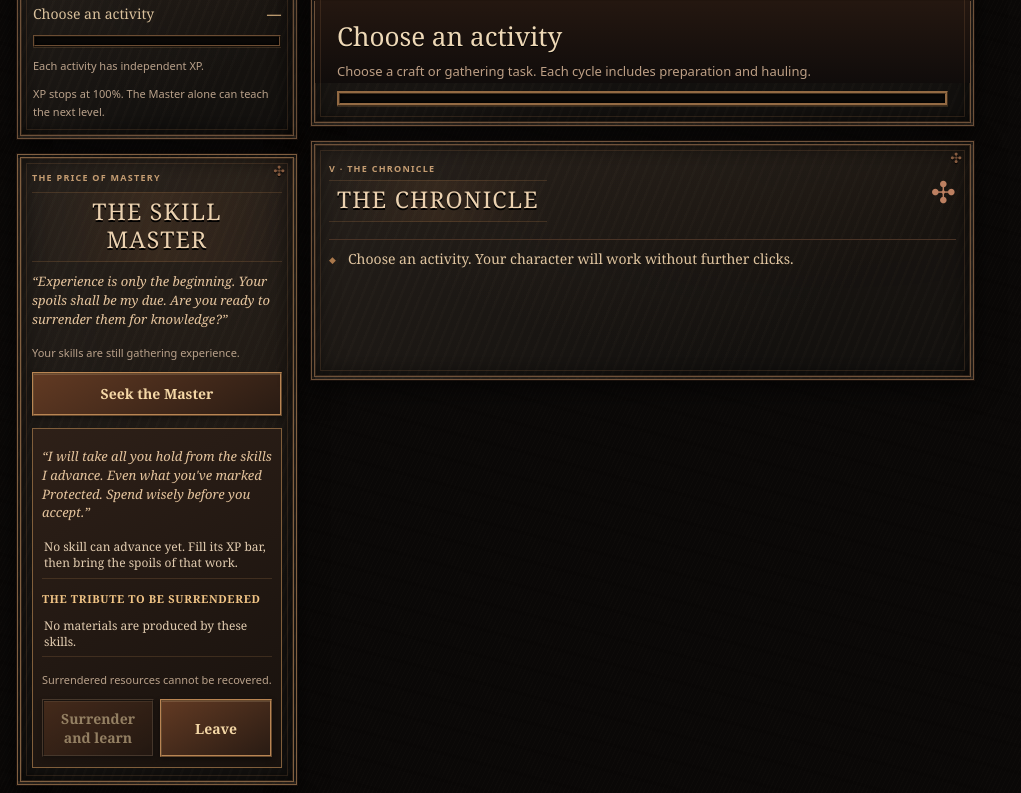
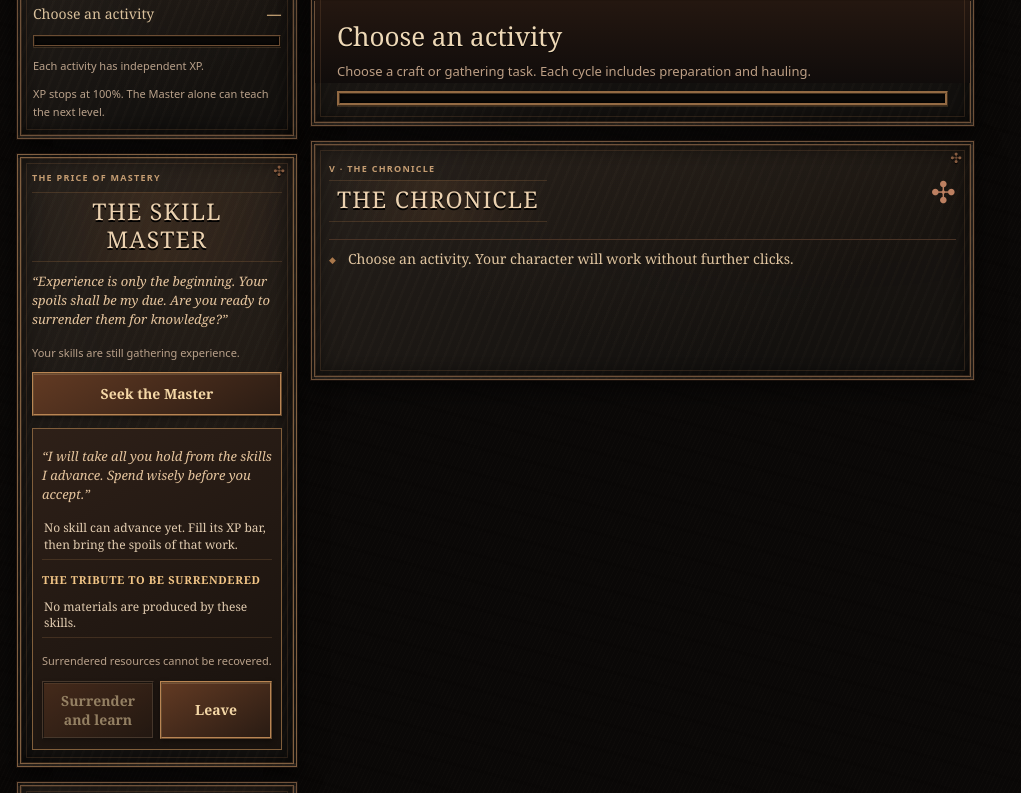
Before and after one commit to janisp123/idle_game, a plain HTML site: page site/play/index.html in a window 1280 px wide. Both pictures are taken after a click on the button "Seek the Master". Shown: the part 645-1438 px from the top of the page, without its empty margins (0-1021 px from the left). Drawn offline with Linux system fonts and the light colour scheme.

Commit message:
Remove obsolete protection copy/style and bust cached JS module versions

```diff
--- a/site/play/index.html
+++ b/site/play/index.html
@@ -9,7 +9,7 @@
   <link rel="icon" href="../favicon.svg" type="image/svg+xml">
   <link rel="stylesheet" href="./game.css">
   <link rel="stylesheet" href="./iron-ui.css?v=20261121-skill-master1">
-  <script type="module" src="./app.mjs?v=20261121-queue-skill-progress1"></script>
+  <script type="module" src="./app.mjs?v=20261121-no-resource-locks1"></script>
 </head>
 <body>
   <a class="skip-link" href="#game">Skip to game</a>
@@ -68,7 +68,7 @@
           <p class="hint" id="masterStatus">No skills are ready for the Master yet.</p>
           <button id="visitMaster" class="activity-start master-visit" type="button" aria-controls="masterAudience" aria-expanded="false">Seek the Master</button>
           <div id="masterAudience" class="master-audience" hidden>
-            <p class="master-voice">“I will take all you hold from the skills I advance. Even what you've marked Protected. Spend wisely before you accept.”</p>
+            <p class="master-voice">“I will take all you hold from the skills I advance. Spend wisely before you accept.”</p>
             <div id="masterSkills" class="master-summary" aria-label="Skills ready for training"></div>
             <p class="master-subtitle">THE TRIBUTE TO BE SURRENDERED</p>
             <div id="masterTribute" class="master-summary" aria-label="Exact inventory to sacrifice"></div>
@@ -169,7 +169,7 @@
       </aside>
     </div>
     <footer>
-      <p><strong>Early prototype.</strong> Activities repeat automatically and resources accumulate forever. Each skill's XP stops at one level's threshold. Visit the Skill Master to surrender that skill's XP and all remaining spoils, even protected ones, in return for one level. There is no game currency. Smelting, alchemy, carpentry, masonry and cooking consume available, unprotected raw materials. Detailed combat is not yet simulated.</p>
+      <p><strong>Early prototype.</strong> Activities repeat automatically and resources accumulate forever. Each skill's XP stops at one level's threshold. Visit the Skill Master to surrender that skill's XP and all remaining spoils, in return for one level. There is no game currency. Smelting, alchemy, carpentry, masonry and cooking consume available raw materials. Detailed combat is not yet simulated.</p>
       <p>All progress is stored in this browser only. Clearing site data or switching devices will lose this character. No account or server save yet.</p>
     </footer>
   </main>
```
